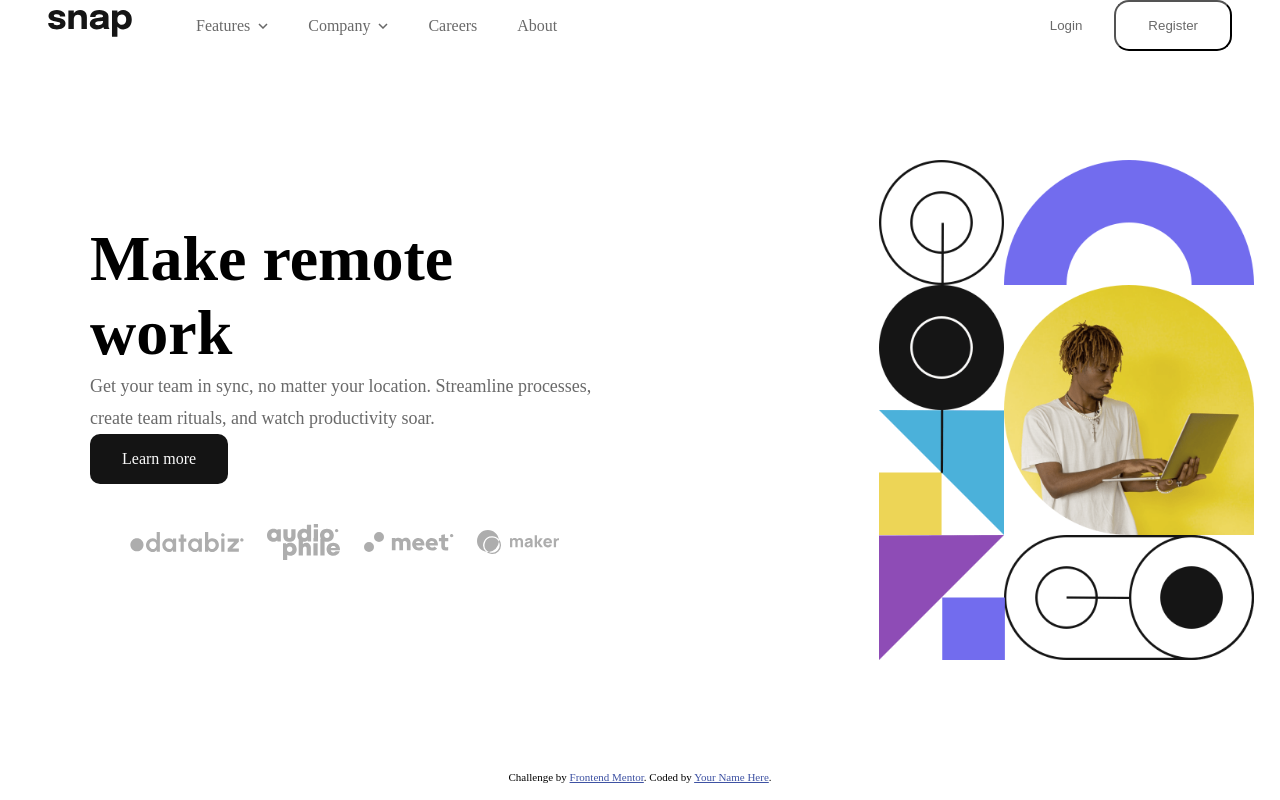
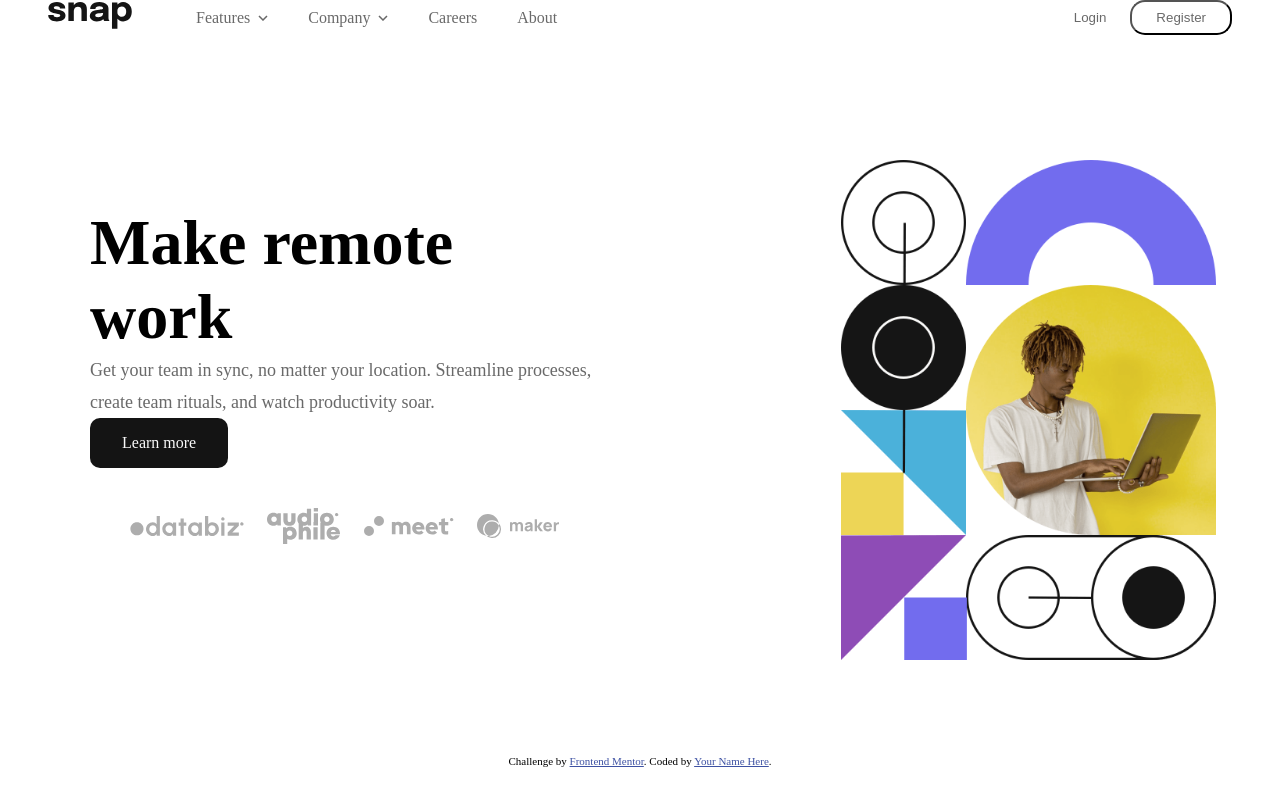
Before and after one commit to 5452014/landing_page_frontend, a plain HTML site: page index.html in a window 1280 px wide. Drawn offline with Linux system fonts and the light colour scheme.

Commit message:
made necessary changes in css code

```diff
--- a/index.html
+++ b/index.html
@@ -88,7 +88,7 @@
       border: none;
     }
     .outlined-btn, .transparent-btn {
-      padding: 1rem 2rem;
+      padding: 0.5rem 1.5rem;
       border-radius: 15px;
       color: var(--Medium-Gray);
       cursor: pointer;
@@ -206,7 +206,7 @@
     .hero-img {
       height: 500px;
       position: absolute;
-      right: 2%;
+      right: 5%;
       top: 20%;
     }
   </style>
```
